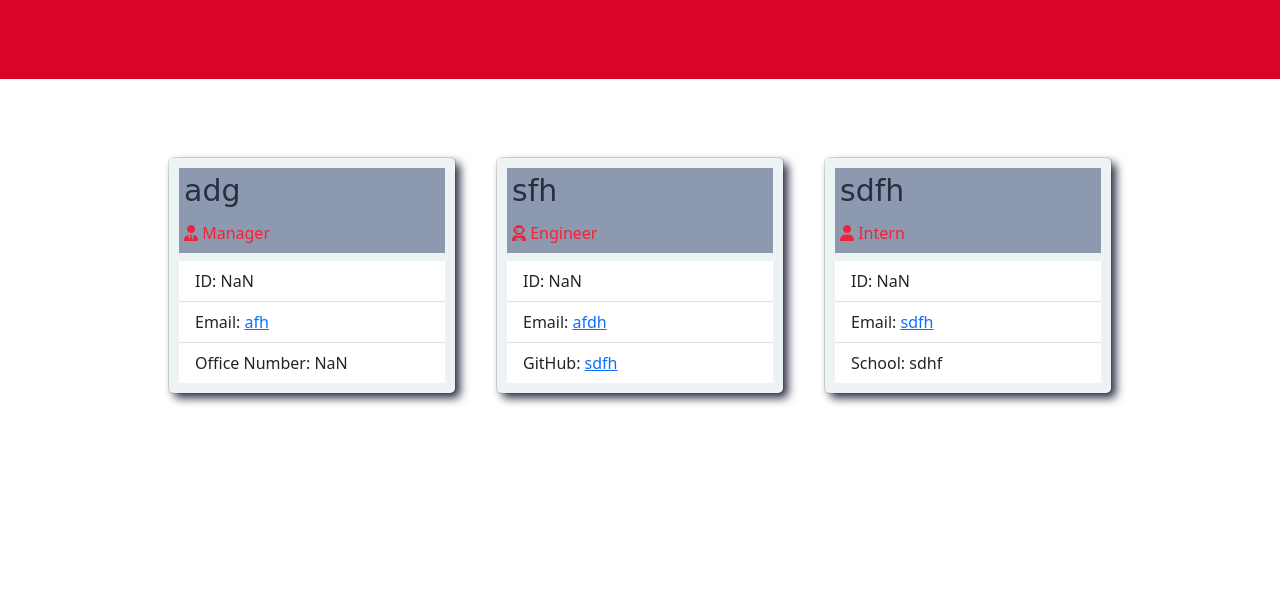
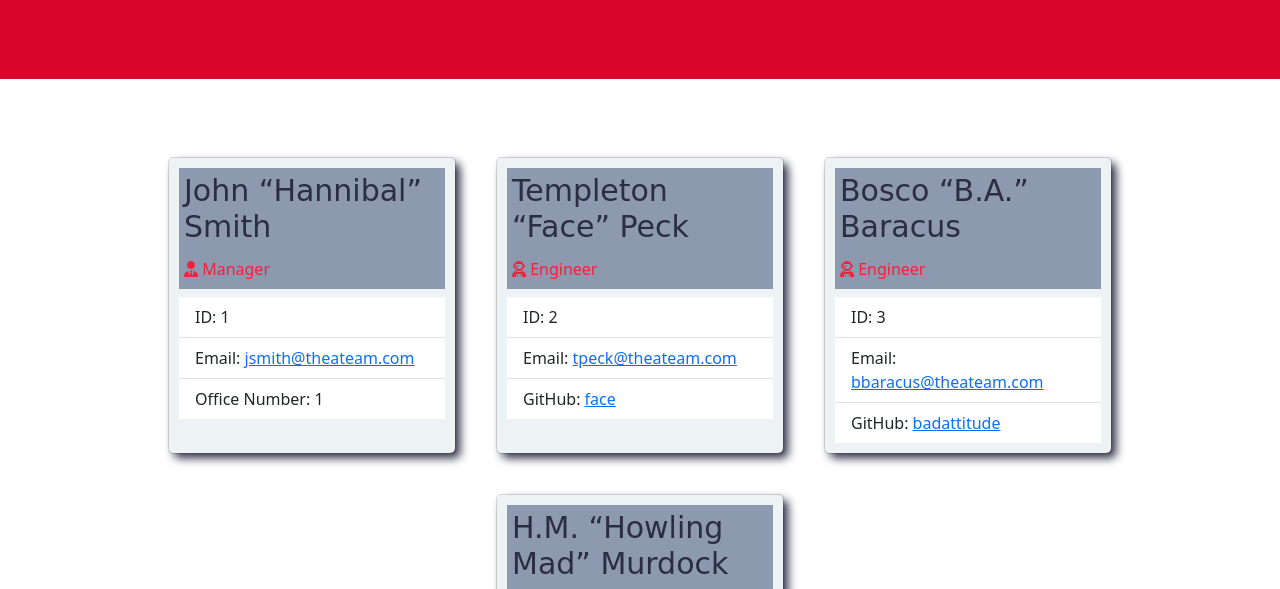
Before and after one commit to harviator/oop-team-profile-generator, a website: page dist/index.html in a window 1280 px wide. Shown: the part 211-800 px from the top of the page. Drawn offline with nearby package versions, Linux system fonts and the light colour scheme; a web font is replaced by a local one.

Commit message:
Finishing up the README

```diff
--- a/dist/index.html
+++ b/dist/index.html
@@ -22,32 +22,42 @@
         <main>
             <div class="card" style="width: 18rem;">
     <div class="card-body">
-        <h5 class="card-title">adg</h5>
+        <h5 class="card-title">John “Hannibal” Smith</h5>
         <h6 class="card-subtitle mb-2"><i class="fas fa-user-tie"></i>  Manager</h6>
         <ul class="list-group list-group-flush">
-            <li class="list-group-item">ID: NaN</li>
-            <li class="list-group-item">Email: <a href="mailto:afh">afh</a></li>
-            <li class="list-group-item">Office Number: NaN</li>
+            <li class="list-group-item">ID: 1</li>
+            <li class="list-group-item">Email: <a href="mailto:jsmith@theateam.com">jsmith@theateam.com</a></li>
+            <li class="list-group-item">Office Number: 1</li>
         </ul>
     </div>
 </div><div class="card" style="width: 18rem;">
     <div class="card-body">
-        <h5 class="card-title">sfh</h5>
+        <h5 class="card-title">Templeton “Face” Peck</h5>
         <h6 class="card-subtitle mb-2"><i class="fas fa-user-astronaut"></i>  Engineer</h6>
         <ul class="list-group list-group-flush">
-            <li class="list-group-item">ID: NaN</li>
-            <li class="list-group-item">Email: <a href="mailto:afdh">afdh</a></li>
-            <li class="list-group-item">GitHub: <a href="https://github.com/harviator" target="_blank">sdfh</a></li>
+            <li class="list-group-item">ID: 2</li>
+            <li class="list-group-item">Email: <a href="mailto:tpeck@theateam.com">tpeck@theateam.com</a></li>
+            <li class="list-group-item">GitHub: <a href="https://github.com/harviator" target="_blank">face</a></li>
         </ul>
     </div>
 </div><div class="card" style="width: 18rem;">
     <div class="card-body">
-        <h5 class="card-title">sdfh</h5>
+        <h5 class="card-title">Bosco “B.A.” Baracus</h5>
+        <h6 class="card-subtitle mb-2"><i class="fas fa-user-astronaut"></i>  Engineer</h6>
+        <ul class="list-group list-group-flush">
+            <li class="list-group-item">ID: 3</li>
+            <li class="list-group-item">Email: <a href="mailto:bbaracus@theateam.com">bbaracus@theateam.com</a></li>
+            <li class="list-group-item">GitHub: <a href="https://github.com/harviator" target="_blank">badattitude</a></li>
+        </ul>
+    </div>
+</div><div class="card" style="width: 18rem;">
+    <div class="card-body">
+        <h5 class="card-title">H.M. “Howling Mad” Murdock</h5>
         <h6 class="card-subtitle mb-2"><i class="fas fa-user"></i> Intern</h6>
         <ul class="list-group list-group-flush">
-            <li class="list-group-item">ID: NaN</li>
-            <li class="list-group-item">Email: <a href="mailto:sdfh">sdfh</a></li>
-            <li class="list-group-item">School: sdhf</li>
+            <li class="list-group-item">ID: 4</li>
+            <li class="list-group-item">Email: <a href="mailto:hmurdock@theateam.com">hmurdock@theateam.com</a></li>
+            <li class="list-group-item">School: UofT</li>
         </ul>
     </div>
 </div>
```
Also changed, not shown: Assets/screen-shot.png (added), README.md.
